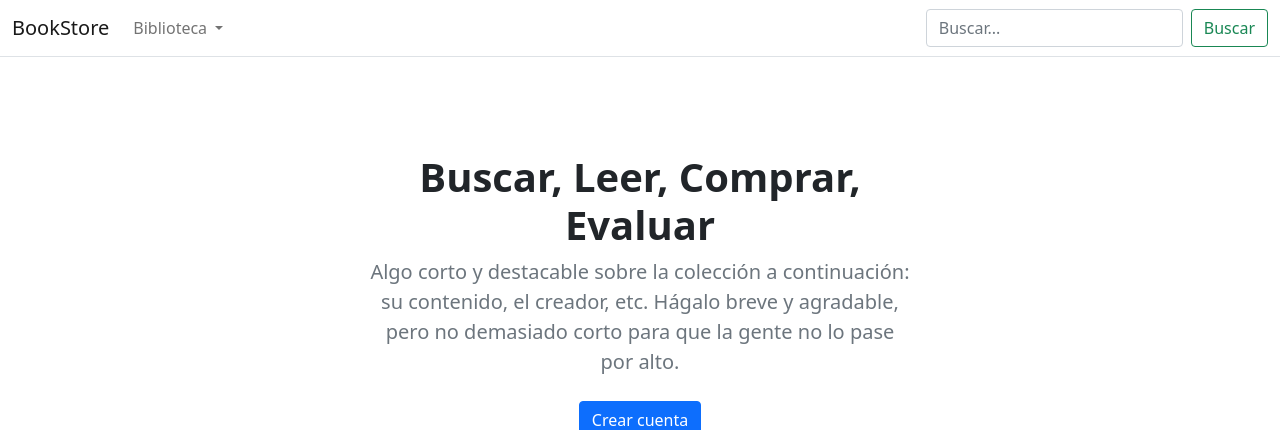
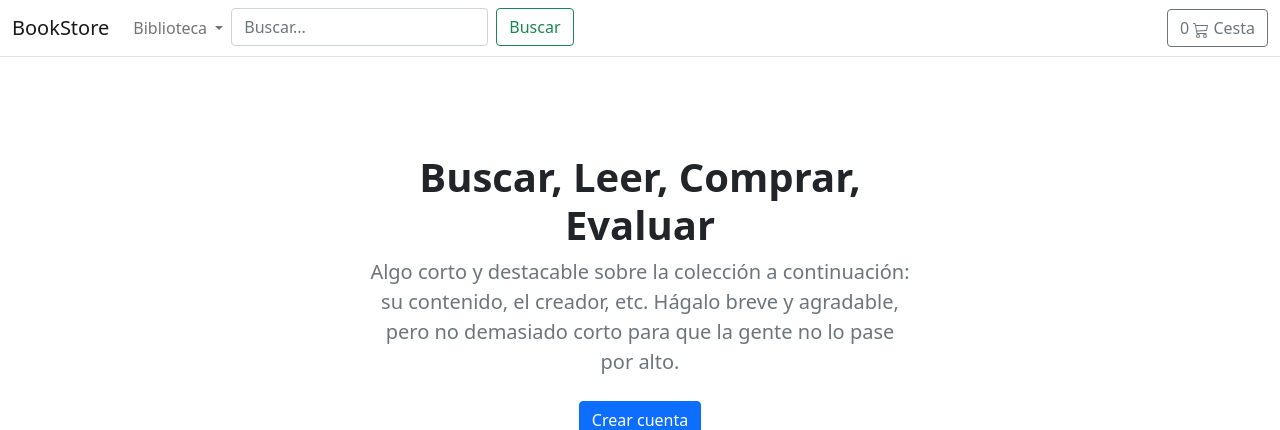
Before and after one commit to amadorcf/eCommerce, a Django app: page / in a window 1280 px wide. Shown: the top 430 px of the page. Run offline with Django 4.2, Linux system fonts and the light colour scheme; data that the repository does not hold is empty; parts of the project's set-up code (start-up, migrations or seed data) failed here and were passed over.

Commit message:
Create basket_summary section

```diff
--- a/basket/urls.py
+++ b/basket/urls.py
@@ -1,7 +1,8 @@
 from django.urls import path
 from . import views
 
+app_name = 'basket'
 
 urlpatterns = [
-    path('', views.basket_sumary, name="basket_summary")
+    path('', views.basket_summary, name="basket_summary")
 ]
--- a/basket/views.py
+++ b/basket/views.py
@@ -1,3 +1,5 @@
 from django.shortcuts import render
 
-# Create your views here.
+
+def basket_summary(request):
+    return render(request, 'store/basket/summary.html', {})
--- a/templates/store/base.html
+++ b/templates/store/base.html
@@ -3,12 +3,16 @@
 <html>
 
 <head>
-    <meta charset="utf-8" />
+    <meta charset="utf-8"/>
     <title>{% block title %}Mi tienda{% endblock %}</title>
     <meta name="viewport" content="width=device-width, initial-scale=1">
-    <link href="https://cdn.jsdelivr.net/npm/bootstrap@5.0.0-beta1/dist/css/bootstrap.min.css" rel="stylesheet" integrity="sha384-giJF6kkoqNQ00vy+HMDP7azOuL0xtbfIcaT9wjKHr8RbDVddVHyTfAAsrekwKmP1" crossorigin="anonymous">
-    <script src="https://code.jquery.com/jquery-3.6.1.min.js" integrity="sha256-o88AwQnZB+VDvE9tvIXrMQaPlFFSUTR+nldQm1LuPXQ=" crossorigin="anonymous"></script>
-    <script src="https://cdn.jsdelivr.net/npm/bootstrap@5.0.0-beta1/dist/js/bootstrap.bundle.min.js" integrity="sha384-ygbV9kiqUc6oa4msXn9868pTtWMgiQaeYH7/t7LECLbyPA2x65Kgf80OJFdroafW" crossorigin="anonymous"></script>
+    <link href="https://cdn.jsdelivr.net/npm/bootstrap@5.0.0-beta1/dist/css/bootstrap.min.css" rel="stylesheet"
+          integrity="sha384-giJF6kkoqNQ00vy+HMDP7azOuL0xtbfIcaT9wjKHr8RbDVddVHyTfAAsrekwKmP1" crossorigin="anonymous">
+    <script src="https://code.jquery.com/jquery-3.6.1.min.js"
+            integrity="sha256-o88AwQnZB+VDvE9tvIXrMQaPlFFSUTR+nldQm1LuPXQ=" crossorigin="anonymous"></script>
+    <script src="https://cdn.jsdelivr.net/npm/bootstrap@5.0.0-beta1/dist/js/bootstrap.bundle.min.js"
+            integrity="sha384-ygbV9kiqUc6oa4msXn9868pTtWMgiQaeYH7/t7LECLbyPA2x65Kgf80OJFdroafW"
+            crossorigin="anonymous"></script>
 </head>
 
 <body>
@@ -36,11 +40,37 @@
                             {% endfor %}
                         </ul>
                     </li>
-                    </ul>
+                    <div>
                         <form class="d-flex">
-                        <input class="form-control me-2" type="search" placeholder="Buscar..." aria-label="Search">
+                            <input class="form-control me-2" type="search" placeholder="Buscar..."
+                                   aria-label="Search">
                             <button class="btn btn-outline-success" type="submit">Buscar</button>
                         </form>
+                    </div>
+                </ul>
+
+
+                <a type="button" role="button" href="{% url 'basket:basket_summary' %}"
+                   class="btn btn-outline-secondary">
+
+                    {% with total_qty=basket|length %}
+                    <div id="basket-qty" class="d-inline-flex">
+                        {% if total_qty > 0 %}
+                        {{ total_qty }}
+                        {% else %}
+                        0
+                        {% endif %}
+                    </div>
+                    {% endwith %}
+
+                    <svg xmlns="http://www.w3.org/2000/svg" width="16" height="16" fill="currentColor"
+                         class="bi bi-cart3" viewBox="0 0 16 16">
+                        <path
+                                d="M0 1.5A.5.5 0 0 1 .5 1H2a.5.5 0 0 1 .485.379L2.89 3H14.5a.5.5 0 0 1 .49.598l-1 5a.5.5 0 0 1-.465.401l-9.397.472L4.415 11H13a.5.5 0 0 1 0 1H4a.5.5 0 0 1-.491-.408L2.01 3.607 1.61 2H.5a.5.5 0 0 1-.5-.5zM3.102 4l.84 4.479 9.144-.459L13.89 4H3.102zM5 12a2 2 0 1 0 0 4 2 2 0 0 0 0-4zm7 0a2 2 0 1 0 0 4 2 2 0 0 0 0-4zm-7 1a1 1 0 1 1 0 2 1 1 0 0 1 0-2zm7 0a1 1 0 1 1 0 2 1 1 0 0 1 0-2z"/>
+                    </svg>
+                    Cesta
+                </a>
+
             </div>
         </div>
     </nav>
```
Also changed, not shown: templates/store/basket/summary.html (added, +9 -0 lines). Lines whose indentation alone changed are shown as unchanged.
